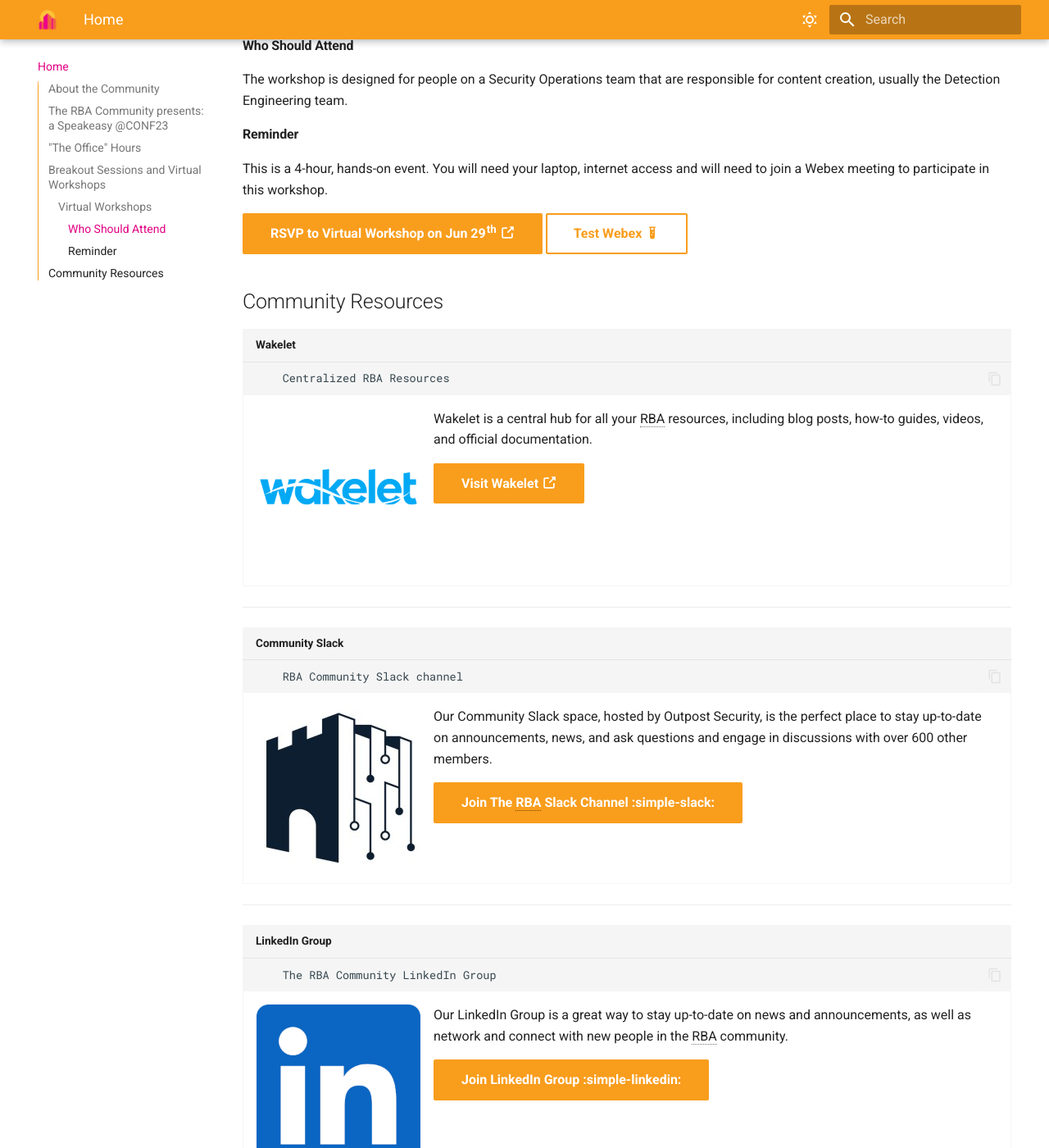
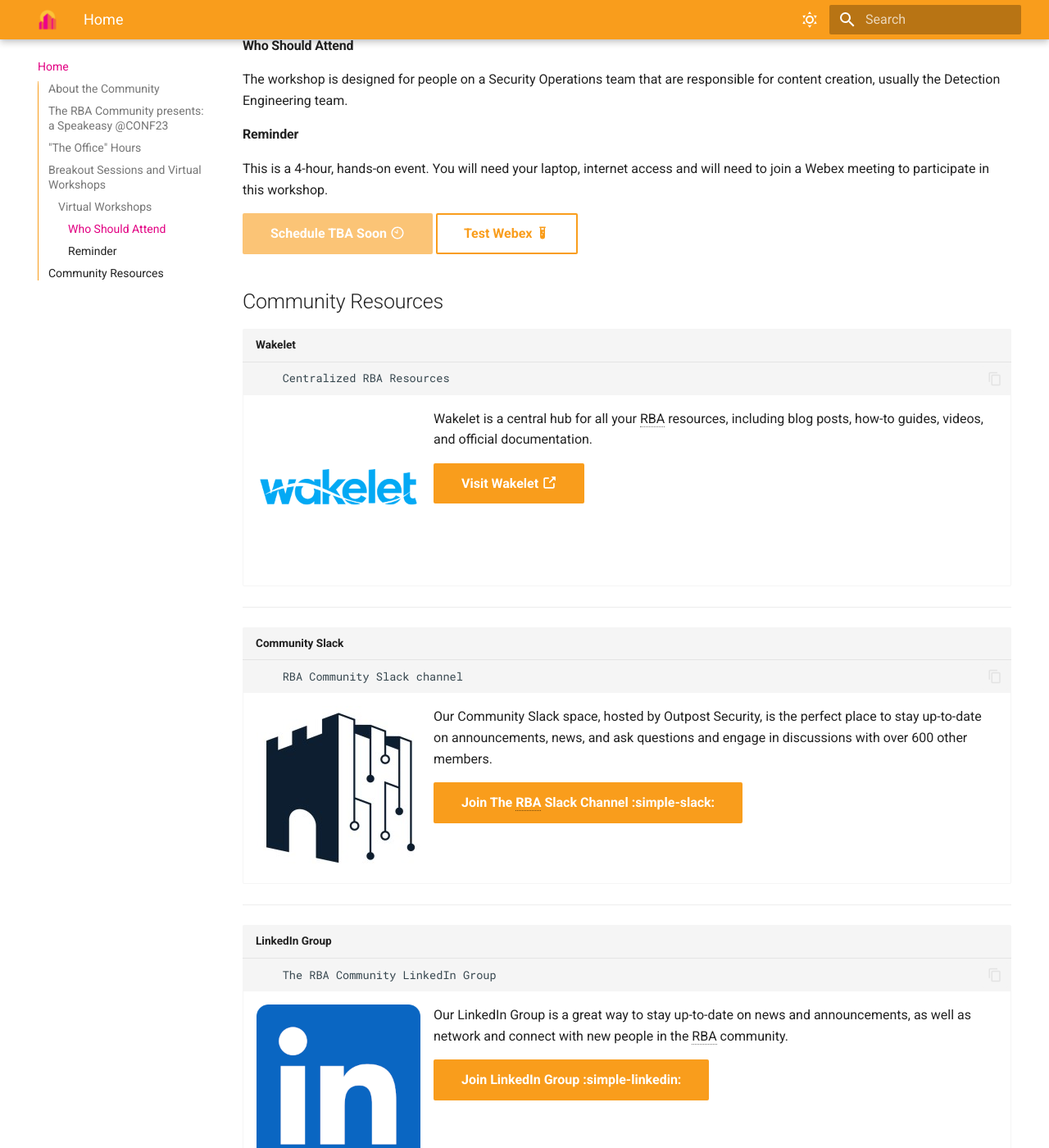
Before and after one commit to rba-community/rba-community, an MkDocs documentation site: the page built from docs/index.md, in a window 1280 px wide and 1400 px high, scrolled down 1999 px. Shown: the whole window at 82% size. Built offline with MkDocs 1.6.1 and Material for MkDocs 9.7.7, drawn with Linux system fonts in a browser that asks for light colours; emoji names are drawn with the system emoji font.

Commit message:
added july updates
Signed-off-by: Zachary Christensen <zchristensen@splunk.com>

```diff
--- a/docs/index.md
+++ b/docs/index.md
@@ -63,7 +57,7 @@
 
 This is a 4-hour, hands-on event. You will need your laptop, internet access and will need to join a Webex meeting to participate in this workshop.
 
-[RSVP to Virtual Workshop on Jun 29th :octicons-link-external-16:](https://splunk.webex.com/weblink/register/r49d713a6ff57cb2780ca5d89d498ea18 "RSVP to Virtual Workshop on June 29th"){ .md-button .md-button--primary target="_blank" }
+[Schedule TBA Soon :material-clock-time-ten-outline:](){ .md-button .md-button--primary .disabled-button }
 [Test Webex :material-test-tube:](https://www.webex.com/test-meeting.html "Test Webex meetings"){ .md-button target="blank" }
 
 ## Community Resources
--- a/docs/stylesheets/extra.css
+++ b/docs/stylesheets/extra.css
@@ -66,3 +66,8 @@
     vertical-align: middle;
     width: 40px;
 }
+
+.disabled-button {
+        opacity: 0.6;
+        cursor: not-allowed !important;
+}
```
Also changed, not shown: other parts of docs/index.md (+0 -6 lines), docs/library/index.md (+2 -1 lines).
